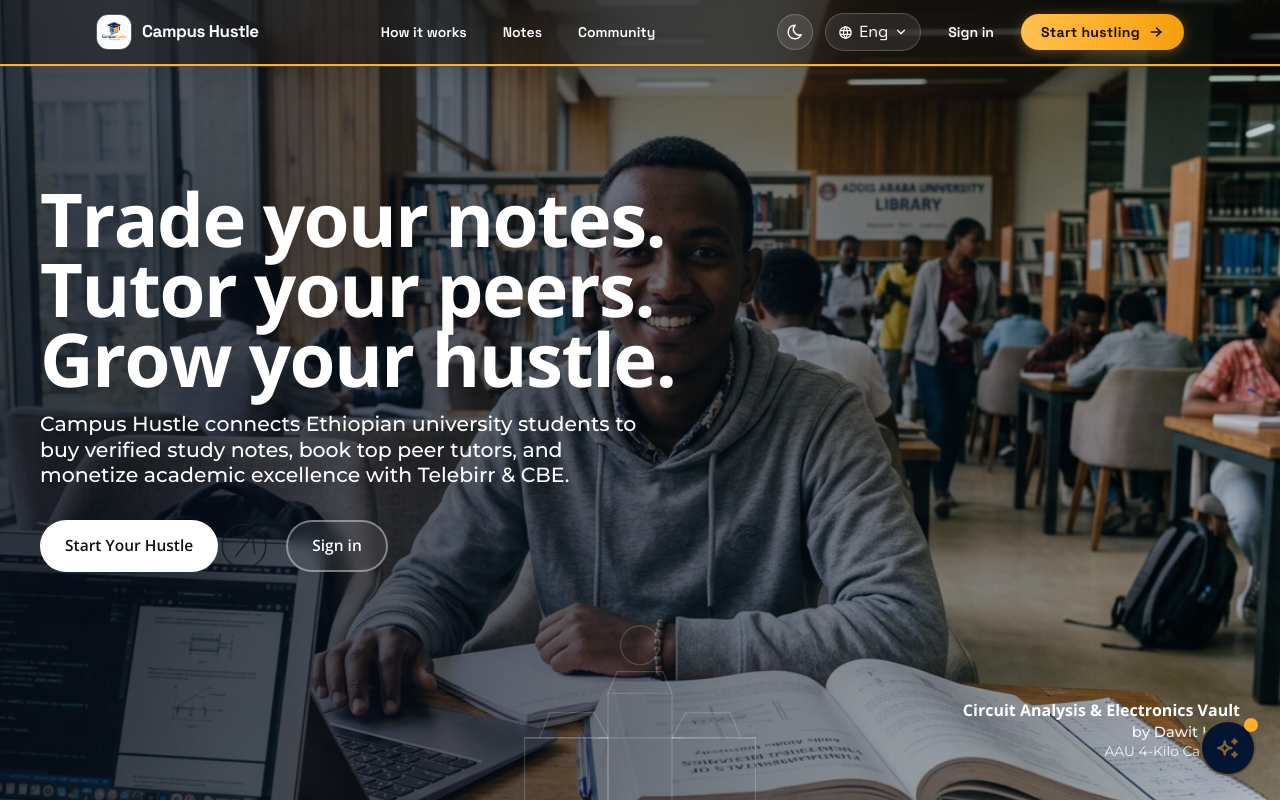
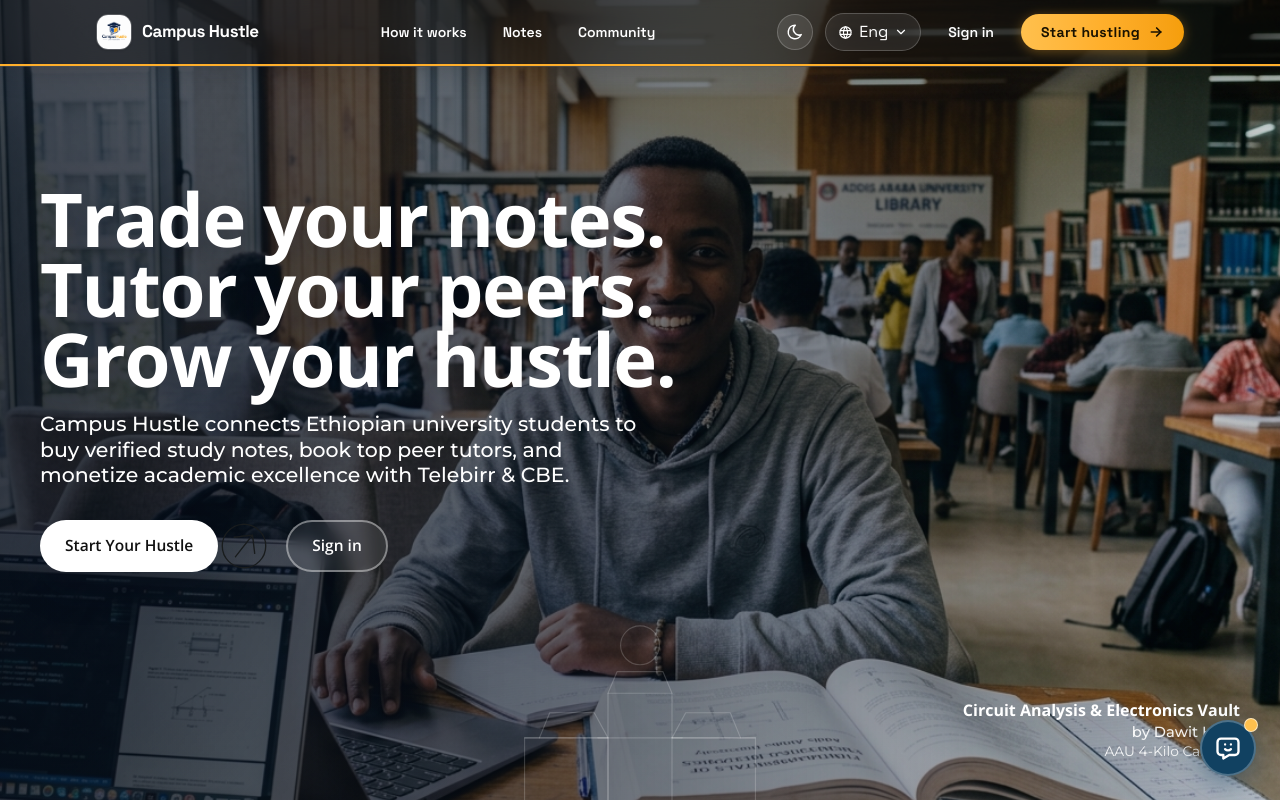
Before and after one commit to CampusHustle/frontend, a React (Vite) app: page / in a window 1280 px wide. Shown: the top 800 px of the page. Built offline with nearby package versions, Linux system fonts and the light colour scheme.

Commit message:
feat(assistant): rebrand floating assistant to Felat with chatbot icon and #114161 styling

```diff
--- a/src/components/FloatingAiAssistant.jsx
+++ b/src/components/FloatingAiAssistant.jsx
@@ -1,5 +1,6 @@
 import { useState, useRef, useEffect } from 'react'
 import {
+  IconMessageChatbot,
   IconSparkles,
   IconX,
   IconSend,
@@ -11,7 +12,7 @@ import {
 
 function getAssistantReply(message) {
   const lower = message.toLowerCase()
-  let detailedTip = "I'm your CampusHustle study assistant — ask me anything about your courses, lecture notes, or exam preparation."
+  let detailedTip = "I'm Felat (ፈላጥ), your CampusHustle study assistant — ask me anything about your courses, lecture notes, or exam preparation."
 
   if (lower.includes('opportunity cost')) {
     detailedTip =
@@ -31,7 +32,7 @@ function welcomeMessage() {
   return {
     id: 'welcome',
     role: 'ai',
-    content: "Hello! I'm your CampusHustle AI Assistant. How can I help you with your studies today?",
+    content: "Selam! I'm Felat (ፈላጥ), your CampusHustle AI Assistant. How can I help you with your studies today?",
     isStreaming: false,
     timestamp: 'Just now',
   }
@@ -182,18 +183,18 @@ export default function FloatingAiAssistant() {
         <button
           type="button"
           onClick={() => setIsOpen((prev) => !prev)}
-          aria-label={isOpen ? 'Close AI Assistant' : 'Open AI Assistant'}
-          title="AI Assistant"
-          className="group relative flex size-14 items-center justify-center rounded-full bg-primary text-secondary-container shadow-level-3 transition-all duration-300 hover:scale-105 hover:bg-primary-container active:scale-95 border-2 border-secondary-container/40 focus:outline-none focus:ring-4 focus:ring-secondary-container/30 cursor-pointer"
+          aria-label={isOpen ? 'Close Felat (ፈላጥ)' : 'Open Felat (ፈላጥ)'}
+          title="Felat (ፈላጥ)"
+          className="group relative flex size-14 items-center justify-center rounded-full bg-[#114161] text-white shadow-[0_8px_25px_rgba(17,65,97,0.45)] transition-all duration-300 hover:scale-105 hover:bg-[#0d344e] hover:shadow-[0_12px_32px_rgba(17,65,97,0.6)] active:scale-95 border-2 border-white/25 focus:outline-none focus:ring-4 focus:ring-[#114161]/30 cursor-pointer"
         >
           {isOpen ? (
-            <IconX size={26} stroke={2.5} className="text-white transition-transform group-hover:rotate-90 duration-200" />
+            <IconX size={24} stroke={2.5} className="text-white transition-transform group-hover:rotate-90 duration-200" />
           ) : (
             <>
-              <IconSparkles size={26} stroke={2.2} className="animate-pulse text-secondary-container" />
+              <IconMessageChatbot size={28} stroke={2} className="text-white transition-transform duration-200 group-hover:scale-110" />
               <span className="absolute -top-1 -right-1 flex size-3.5">
-                <span className="absolute inline-flex size-full animate-ping rounded-full bg-secondary-container opacity-75" />
-                <span className="relative inline-flex size-3.5 rounded-full bg-secondary-container" />
+                <span className="absolute inline-flex size-full animate-ping rounded-full bg-hustle-400 opacity-75" />
+                <span className="relative inline-flex size-3.5 rounded-full bg-hustle-400 border border-white/60" />
               </span>
             </>
           )}
@@ -204,18 +205,18 @@ export default function FloatingAiAssistant() {
       {isOpen && (
         <div
           role="dialog"
-          aria-label="AI Assistant chat"
+          aria-label="Felat (ፈላጥ) AI Assistant chat"
           className="fixed bottom-24 right-4 sm:right-6 z-50 flex h-[530px] max-h-[calc(100vh-7.5rem)] w-[380px] max-w-[calc(100vw-2rem)] flex-col overflow-hidden rounded-2xl border border-surface-variant/80 bg-surface-lowest shadow-level-3 backdrop-blur-xl transition-all dark:border-white/10 dark:bg-surface dark:text-ink-950"
         >
           {/* Header */}
           <div className="flex items-center justify-between border-b border-surface-variant/70 bg-surface-low px-4 py-3 dark:border-ink-200/60 dark:bg-ink-100">
             <div className="flex items-center gap-2.5">
-              <div className="flex size-8 items-center justify-center rounded-xl bg-primary text-secondary-container shadow-sm">
+              <div className="flex size-8 items-center justify-center rounded-xl bg-[#114161] text-white shadow-sm">
                 <IconSparkles size={16} stroke={2.2} />
               </div>
               <div className="flex items-center gap-2">
                 <h3 className="font-display text-sm font-bold text-primary dark:text-ink-950">
-                  AI Assistant
+                  Felat (ፈላጥ)
                 </h3>
                 <span className="inline-block size-2 rounded-full bg-emerald-500" title="Online" />
               </div>
@@ -234,8 +235,8 @@ export default function FloatingAiAssistant() {
               <button
                 type="button"
                 onClick={() => setIsOpen(false)}
-                title="Close assistant"
-                aria-label="Close assistant"
+                title="Close chat panel"
+                aria-label="Close chat panel"
                 className="inline-flex size-7 items-center justify-center rounded-lg text-outline transition-colors hover:bg-surface-high hover:text-on-surface dark:hover:bg-ink-200 dark:hover:text-ink-900 cursor-pointer"
               >
                 <IconX size={17} />
@@ -347,14 +348,14 @@ export default function FloatingAiAssistant() {
                 type="text"
                 value={draft}
                 onChange={(e) => setDraft(e.target.value)}
-                placeholder="Ask AI assistant... (Enter to send)"
+                placeholder="Ask Felat (ፈላጥ)... (Enter to send)"
                 className="flex-1 bg-transparent py-1 text-xs text-on-surface outline-none placeholder:text-outline dark:text-ink-950 dark:placeholder:text-ink-400"
               />
               <button
                 type="submit"
                 disabled={!draft.trim() && !attachment}
                 aria-label="Send message"
-                className="inline-flex size-7 items-center justify-center rounded-lg bg-primary text-secondary-container transition-all hover:bg-primary-container disabled:opacity-40 disabled:hover:bg-primary cursor-pointer"
+                className="inline-flex size-7 items-center justify-center rounded-lg bg-[#114161] text-white transition-all hover:bg-[#0d344e] disabled:opacity-40 cursor-pointer shadow-sm"
               >
                 <IconSend size={14} />
               </button>
```
Also changed, not shown: 1 other file (tests, documents, lock files or other folders).
